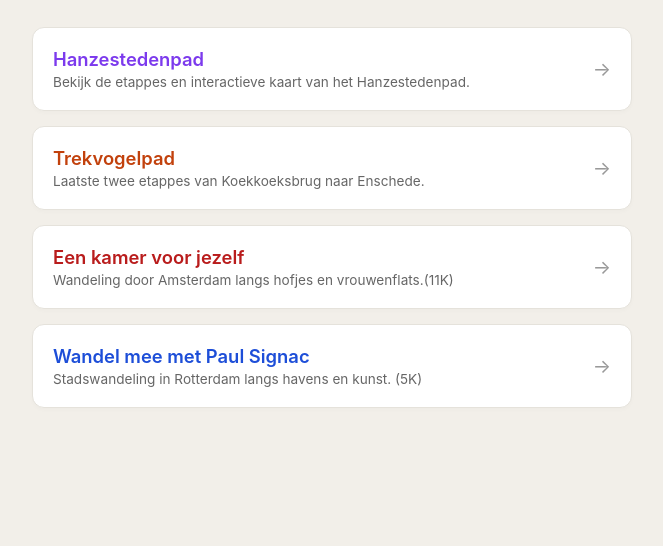
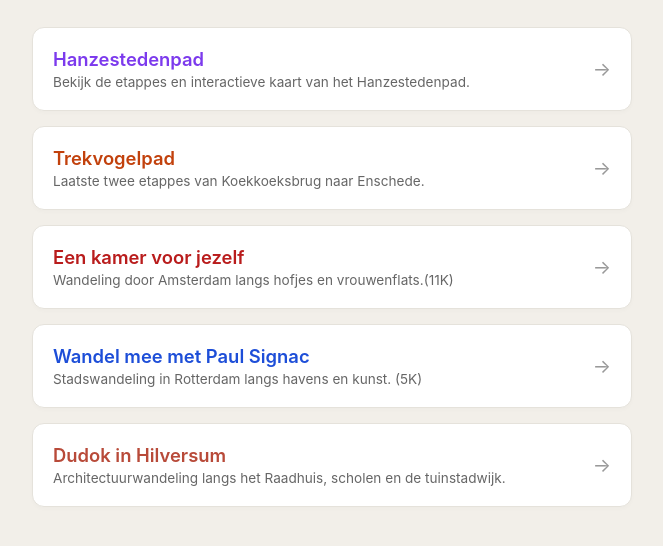
Before and after one commit to lswarte99/wandelkaart, a plain HTML site: page index.html in a window 1280 px wide. Shown: the part 124-670 px from the top of the page, without its empty margins (308-971 px from the left). Drawn offline with Linux system fonts and the light colour scheme.

Commit message:
Add Dudok card with hover effects and styles

```diff
--- a/index.html
+++ b/index.html
@@ -19,6 +19,7 @@
       --terra-color: #c2410c;
       --brick-color: #b91c1c;
       --signac-color: #1d4ed8;
+      --dudok-color: #B84A39;
       --border-color: #e5e2db;
     }
     body {
@@ -81,6 +82,9 @@
     .card.signac:hover {
       border-color: var(--signac-color);
     }
+    .card.dudok:hover {
+      border-color: var(--dudok-color);
+    }
     .card-title {
       font-size: 1.15rem;
       font-weight: 600;
@@ -95,6 +99,9 @@
     }
     .card.signac .card-title {
       color: var(--signac-color);
+    }
+    .card.dudok .card-title {
+      color: var(--dudok-color);
     }
     .card-desc {
       font-size: 0.85rem;
@@ -152,6 +159,15 @@
         <div class="arrow">&rarr;</div>
       </a>
 
+      <!-- Dudok Architectuurwandeling (Hilversum) -->
+      <a href="./dudok/" class="card dudok">
+        <div>
+          <h2 class="card-title">Dudok in Hilversum</h2>
+          <p class="card-desc">Architectuurwandeling langs het Raadhuis, scholen en de tuinstadwijk.</p>
+        </div>
+        <div class="arrow">&rarr;</div>
+      </a>
+
       <!-- Toekomstige kaarten kun je hier makkelijk onderzetten -->
     </div>
   </div>
```
